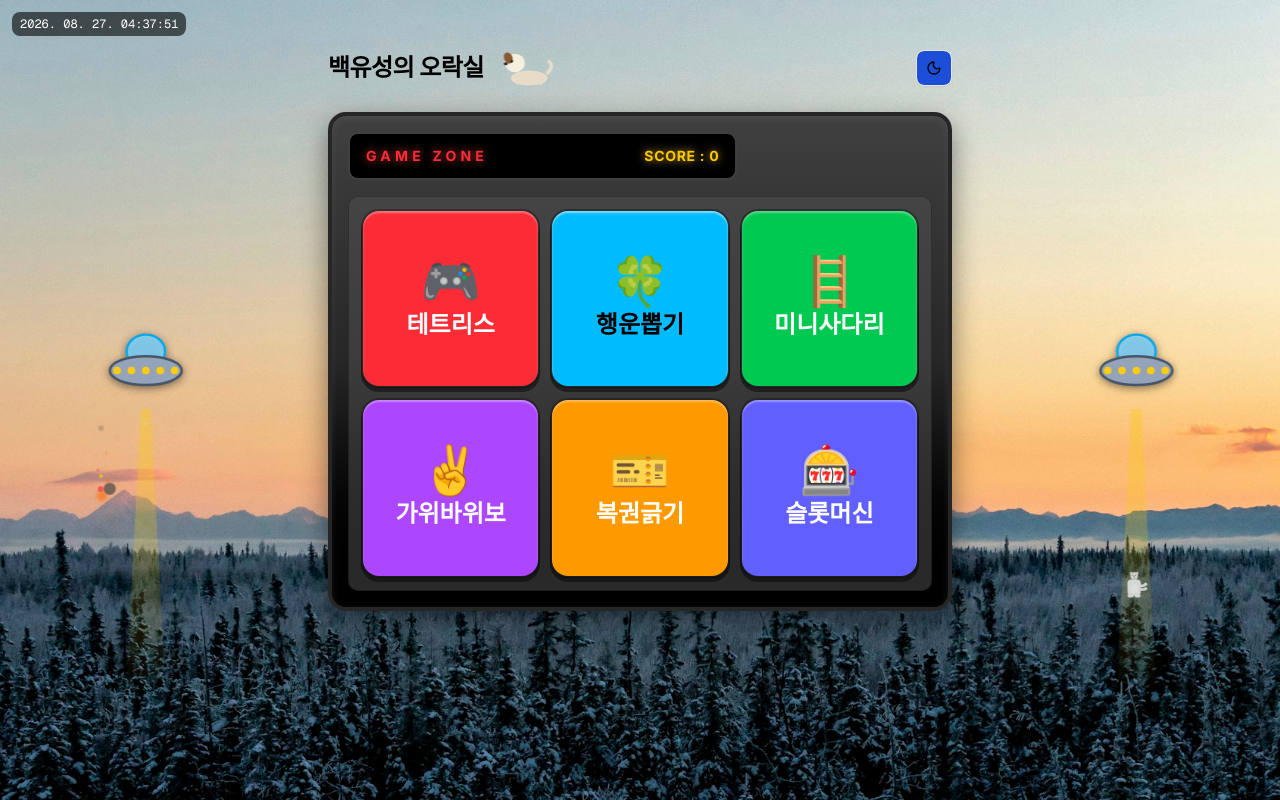
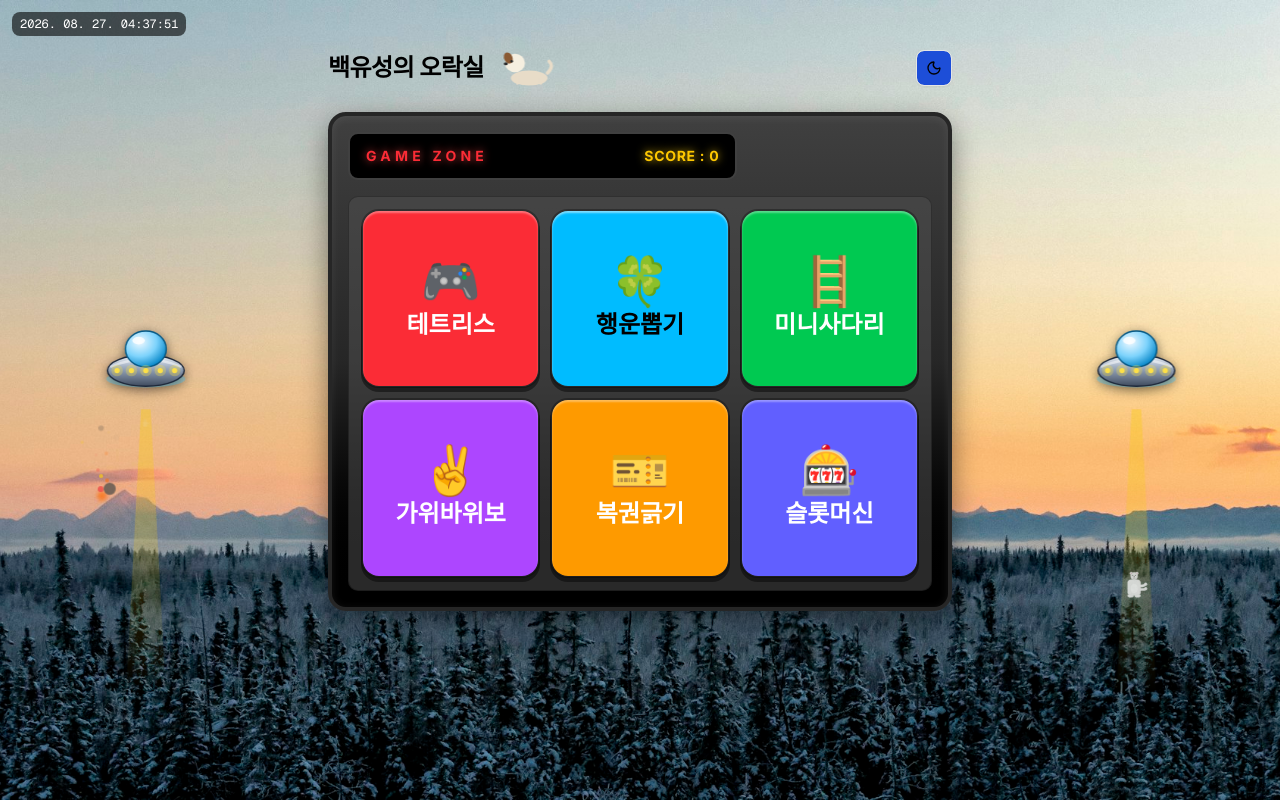
Before and after one commit to lu680035003500-sudo/0827_final_v1, a Next.js app: page / in a window 1280 px wide. Built offline with nearby package versions, Linux system fonts and the light colour scheme.

Commit message:
style: UFO 디자인을 세련되게 개선
단색 타원 대신 그라디언트 금속 동체와 유리 돔, 하이라이트,
엔진 발광 효과를 추가해 UFO 모양을 고급스럽게 변경

```diff
--- a/components/arcade/side-ufo.tsx
+++ b/components/arcade/side-ufo.tsx
@@ -34,11 +34,56 @@ export function SideUfo({ side }: SideUfoProps) {
       aria-hidden="true"
     >
       <div className="relative h-full w-full animate-ufo-wiggle">
-        <svg viewBox="0 0 40 40" className="h-full w-full drop-shadow-[0_2px_4px_rgba(0,0,0,0.5)]">
-          <ellipse cx="20" cy="16" rx="8" ry="7" fill="#7dd3fc" fillOpacity="0.85" stroke="#0ea5e9" strokeWidth="1" />
-          <ellipse cx="20" cy="24" rx="15" ry="6" fill="#94a3b8" stroke="#475569" strokeWidth="1" />
+        <svg viewBox="0 0 40 40" className="h-full w-full drop-shadow-[0_3px_6px_rgba(0,0,0,0.55)]">
+          <defs>
+            <linearGradient id={`ufo-body-${side}`} x1="0" y1="0" x2="0" y2="1">
+              <stop offset="0%" stopColor="#f1f5f9" />
+              <stop offset="45%" stopColor="#94a3b8" />
+              <stop offset="100%" stopColor="#3f4b5e" />
+            </linearGradient>
+            <radialGradient id={`ufo-dome-${side}`} cx="35%" cy="30%" r="75%">
+              <stop offset="0%" stopColor="#f0f9ff" />
+              <stop offset="55%" stopColor="#7dd3fc" />
+              <stop offset="100%" stopColor="#0284c7" />
+            </radialGradient>
+          </defs>
+
+          <ellipse cx="20" cy="27.5" rx="16.5" ry="3.5" fill="#38bdf8" opacity="0.35" />
+
+          <ellipse
+            cx="20"
+            cy="24"
+            rx="16"
+            ry="6.5"
+            fill={`url(#ufo-body-${side})`}
+            stroke="#1e293b"
+            strokeWidth="0.6"
+          />
+          <path
+            d="M5.5 22.3 Q20 16.5 34.5 22.3"
+            stroke="#f8fafc"
+            strokeWidth="1"
+            fill="none"
+            opacity="0.55"
+            strokeLinecap="round"
+          />
+
+          <ellipse
+            cx="20"
+            cy="15"
+            rx="8.5"
+            ry="7.5"
+            fill={`url(#ufo-dome-${side})`}
+            stroke="#075985"
+            strokeWidth="0.6"
+          />
+          <ellipse cx="17" cy="11.5" rx="2.6" ry="1.6" fill="#ffffff" opacity="0.8" />
+
           {UFO_LIGHT_X.map((x) => (
-            <circle key={x} cx={x} cy="24" r="1.6" fill="#facc15" />
+            <g key={x}>
+              <circle cx={x} cy="24" r="2.4" fill="#fde047" opacity="0.3" />
+              <circle cx={x} cy="24" r="1.1" fill="#fde047" />
+            </g>
           ))}
         </svg>
 
```
